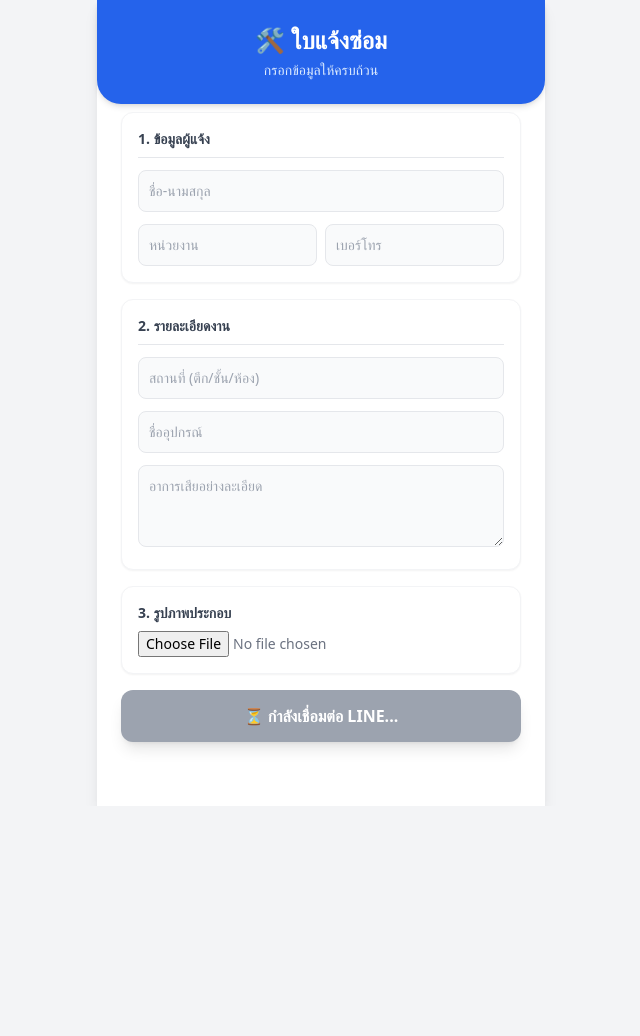
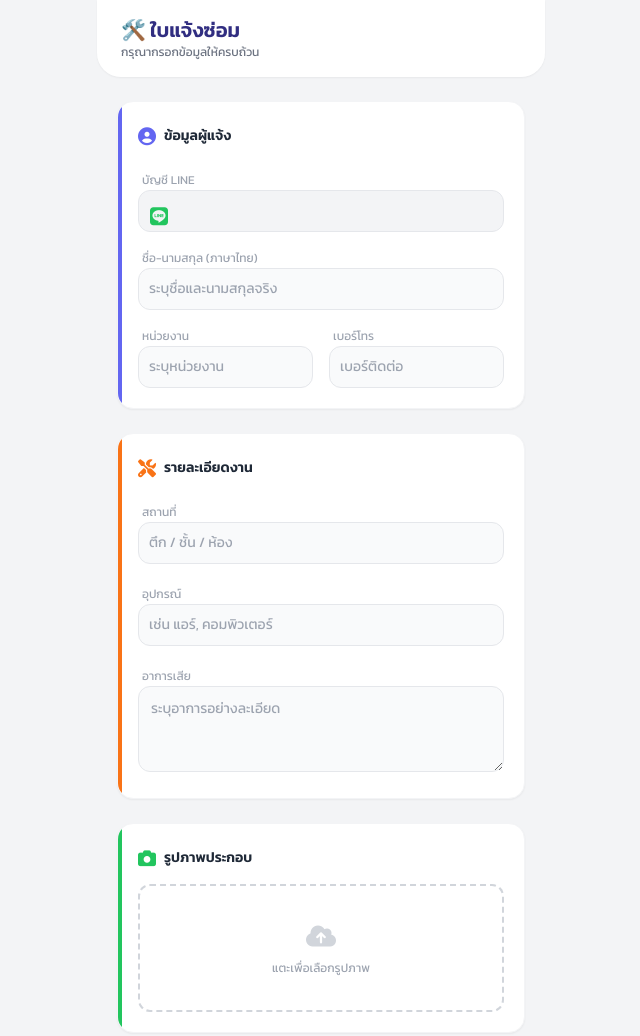
Before and after one commit to WinaiBB32/repair-liff, a plain HTML site: page index.html in a window 1280 px wide. Shown: the top 1036 px of the page, without its empty margins (319-959 px from the left). Before the commit the page ends 806 px from the top, so only its background shows below. Drawn offline with nearby package versions, Linux system fonts and the light colour scheme.

Commit message:
ฟหก

```diff
--- a/index.html
+++ b/index.html
@@ -2,8 +2,12 @@
 <html lang="th">
   <head>
     <meta charset="UTF-8" />
-    <meta name="viewport" content="width=device-width, initial-scale=1.0" />
+    <meta
+      name="viewport"
+      content="width=device-width, initial-scale=1.0, user-scalable=no"
+    />
     <title>แจ้งซ่อมออนไลน์</title>
+
     <script src="https://cdn.tailwindcss.com"></script>
     <script
       charset="utf-8"
@@ -13,133 +17,262 @@
       href="https://fonts.googleapis.com/css2?family=Kanit:wght@300;400;600&display=swap"
       rel="stylesheet"
     />
+    <link
+      rel="stylesheet"
+      href="https://cdnjs.cloudflare.com/ajax/libs/font-awesome/6.4.0/css/all.min.css"
+    />
+
     <style>
       body {
         font-family: "Kanit", sans-serif;
+        background-color: #f3f4f6;
+      }
+      .glass-effect {
+        background: rgba(255, 255, 255, 0.95);
+        backdrop-filter: blur(10px);
+        border-bottom: 1px solid rgba(255, 255, 255, 0.3);
+      }
+      .input-field {
+        transition: all 0.3s ease;
+      }
+      .input-field:focus {
+        border-color: #4f46e5;
+        box-shadow: 0 0 0 3px rgba(79, 70, 229, 0.1);
       }
     </style>
   </head>
-  <body class="bg-gray-100 min-h-screen font-sans">
+  <body class="text-gray-700">
+    <div class="max-w-md mx-auto min-h-screen relative pb-24">
       <div
-      class="max-w-md mx-auto bg-white min-h-screen shadow-lg relative pb-10"
+        class="glass-effect sticky top-0 z-40 shadow-sm px-6 py-4 rounded-b-3xl"
       >
-      <div
-        class="bg-blue-600 p-6 text-white rounded-b-3xl text-center shadow-md"
-      >
-        <h1 class="text-2xl font-bold">🛠️ ใบแจ้งซ่อม</h1>
-        <p class="text-blue-100 text-sm mt-1">กรอกข้อมูลให้ครบถ้วน</p>
+        <div class="flex justify-between items-center">
+          <div>
+            <h1 class="text-xl font-bold text-indigo-900">🛠️ ใบแจ้งซ่อม</h1>
+            <p class="text-xs text-gray-500">กรุณากรอกข้อมูลให้ครบถ้วน</p>
+          </div>
+          <div id="profileSection" class="hidden">
+            <img
+              id="userImg"
+              src=""
+              class="w-10 h-10 rounded-full border-2 border-indigo-100 shadow-sm"
+            />
+          </div>
+        </div>
       </div>
 
-      <form id="repairForm" class="p-6 space-y-4 -mt-4">
+      <form id="repairForm" class="px-5 mt-6 space-y-6">
         <div
-          class="bg-white p-4 rounded-xl border border-gray-100 shadow-sm space-y-3"
+          class="bg-white p-5 rounded-2xl shadow-sm border border-gray-100 relative overflow-hidden"
         >
-          <h3 class="font-bold text-gray-700 border-b pb-2 text-sm uppercase">
-            1. ข้อมูลผู้แจ้ง
+          <div class="absolute top-0 left-0 w-1 h-full bg-indigo-500"></div>
+          <h3
+            class="text-sm font-bold text-gray-800 mb-4 flex items-center gap-2"
+          >
+            <i class="fas fa-user-circle text-indigo-500 text-lg"></i>
+            ข้อมูลผู้แจ้ง
           </h3>
+
+          <div class="space-y-3">
+            <div>
+              <label class="text-xs text-gray-400 ml-1">บัญชี LINE</label>
+              <div class="relative">
+                <i
+                  class="fab fa-line absolute left-3 top-3 text-green-500 text-lg"
+                ></i>
+                <input
+                  type="text"
+                  id="lineDisplayName"
+                  class="w-full pl-9 p-2.5 bg-gray-100 border border-gray-200 rounded-xl text-sm text-gray-500 cursor-not-allowed"
+                  disabled
+                />
+              </div>
+            </div>
+
+            <div>
+              <label class="text-xs text-gray-400 ml-1"
+                >ชื่อ-นามสกุล (ภาษาไทย)</label
+              >
               <input
                 type="text"
                 id="name"
-            class="w-full p-2.5 bg-gray-50 border rounded-lg text-sm"
-            placeholder="ชื่อ-นามสกุล"
+                class="input-field w-full p-2.5 bg-gray-50 border border-gray-200 rounded-xl text-sm"
+                placeholder="ระบุชื่อและนามสกุลจริง"
                 required
               />
-          <div class="flex gap-2">
+            </div>
+
+            <div class="grid grid-cols-2 gap-4">
+              <div>
+                <label class="text-xs text-gray-400 ml-1">หน่วยงาน</label>
                 <input
                   type="text"
-              id="dept"
-              class="w-1/2 p-2.5 bg-gray-50 border rounded-lg text-sm"
-              placeholder="หน่วยงาน"
+                  id="department"
+                  class="input-field w-full p-2.5 bg-gray-50 border border-gray-200 rounded-xl text-sm"
+                  placeholder="ระบุหน่วยงาน"
                   required
                 />
+              </div>
+              <div>
+                <label class="text-xs text-gray-400 ml-1">เบอร์โทร</label>
                 <input
                   type="tel"
                   id="phone"
-              class="w-1/2 p-2.5 bg-gray-50 border rounded-lg text-sm"
-              placeholder="เบอร์โทร"
+                  class="input-field w-full p-2.5 bg-gray-50 border border-gray-200 rounded-xl text-sm"
+                  placeholder="เบอร์ติดต่อ"
                   required
                 />
               </div>
             </div>
+          </div>
+        </div>
 
         <div
-          class="bg-white p-4 rounded-xl border border-gray-100 shadow-sm space-y-3"
+          class="bg-white p-5 rounded-2xl shadow-sm border border-gray-100 relative overflow-hidden"
         >
-          <h3 class="font-bold text-gray-700 border-b pb-2 text-sm uppercase">
-            2. รายละเอียดงาน
+          <div class="absolute top-0 left-0 w-1 h-full bg-orange-500"></div>
+          <h3
+            class="text-sm font-bold text-gray-800 mb-4 flex items-center gap-2"
+          >
+            <i class="fas fa-tools text-orange-500 text-lg"></i> รายละเอียดงาน
           </h3>
+          <div class="space-y-4">
+            <div>
+              <label class="text-xs text-gray-400 ml-1">สถานที่</label>
               <input
                 type="text"
-            id="loc"
-            class="w-full p-2.5 bg-gray-50 border rounded-lg text-sm"
-            placeholder="สถานที่ (ตึก/ชั้น/ห้อง)"
+                id="location"
+                class="input-field w-full p-2.5 bg-gray-50 border border-gray-200 rounded-xl text-sm"
+                placeholder="ตึก / ชั้น / ห้อง"
                 required
               />
+            </div>
+            <div>
+              <label class="text-xs text-gray-400 ml-1">อุปกรณ์</label>
               <input
                 type="text"
-            id="equip"
-            class="w-full p-2.5 bg-gray-50 border rounded-lg text-sm"
-            placeholder="ชื่ออุปกรณ์"
+                id="equipment"
+                class="input-field w-full p-2.5 bg-gray-50 border border-gray-200 rounded-xl text-sm"
+                placeholder="เช่น แอร์, คอมพิวเตอร์"
                 required
               />
+            </div>
+            <div>
+              <label class="text-xs text-gray-400 ml-1">อาการเสีย</label>
               <textarea
-            id="desc"
+                id="description"
                 rows="3"
-            class="w-full p-2.5 bg-gray-50 border rounded-lg text-sm"
-            placeholder="อาการเสียอย่างละเอียด"
+                class="input-field w-full p-3 bg-gray-50 border border-gray-200 rounded-xl text-sm"
+                placeholder="ระบุอาการอย่างละเอียด"
                 required
               ></textarea>
             </div>
+          </div>
+        </div>
 
-        <div class="bg-white p-4 rounded-xl border border-gray-100 shadow-sm">
-          <label class="font-bold text-gray-700 block mb-2 text-sm uppercase"
-            >3. รูปภาพประกอบ</label
+        <div
+          class="bg-white p-5 rounded-2xl shadow-sm border border-gray-100 relative overflow-hidden"
         >
+          <div class="absolute top-0 left-0 w-1 h-full bg-green-500"></div>
+          <label
+            class="text-sm font-bold text-gray-800 mb-2 flex items-center gap-2"
+          >
+            <i class="fas fa-camera text-green-500 text-lg"></i> รูปภาพประกอบ
+          </label>
+
+          <div class="relative mt-3 group">
             <input
               type="file"
-            id="img"
+              id="imageFile"
               accept="image/*"
-            class="w-full text-sm text-gray-500"
+              class="hidden"
+              onchange="previewImage(this)"
             />
+            <div
+              id="uploadBox"
+              class="w-full h-32 border-2 border-dashed border-gray-300 rounded-xl flex flex-col items-center justify-center cursor-pointer hover:bg-gray-50 transition"
+              onclick="document.getElementById('imageFile').click()"
+            >
+              <div id="placeholder" class="text-center">
+                <i
+                  class="fas fa-cloud-upload-alt text-2xl text-gray-300 mb-2"
+                ></i>
+                <p class="text-xs text-gray-400">แตะเพื่อเลือกรูปภาพ</p>
+              </div>
+              <img
+                id="preview"
+                class="hidden h-full w-full object-cover rounded-xl"
+              />
+            </div>
+          </div>
         </div>
 
         <button
           type="submit"
           id="submitBtn"
-          class="w-full bg-blue-600 text-white font-bold py-3.5 rounded-xl shadow-lg disabled:bg-gray-400"
+          class="w-full bg-gradient-to-r from-indigo-600 to-blue-600 text-white font-bold py-4 rounded-xl shadow-lg transform transition hover:-translate-y-1 disabled:opacity-50 disabled:cursor-not-allowed"
           disabled
         >
           ⏳ กำลังเชื่อมต่อ LINE...
         </button>
       </form>
+    </div>
 
     <div
       id="loading"
-        class="hidden fixed inset-0 bg-black/60 z-50 flex flex-col items-center justify-center backdrop-blur-sm"
+      class="hidden fixed inset-0 bg-white/90 backdrop-blur-sm z-50 flex flex-col items-center justify-center"
     >
       <div
-          class="animate-spin rounded-full h-12 w-12 border-4 border-white border-t-transparent mb-3"
+        class="animate-spin rounded-full h-12 w-12 border-4 border-indigo-100 border-t-indigo-600 mb-4"
       ></div>
-        <p class="text-white font-bold">กำลังส่งข้อมูล...</p>
-      </div>
+      <p class="text-indigo-800 font-bold animate-pulse">กำลังส่งข้อมูล...</p>
     </div>
 
     <script>
+      // ============================================
+      // ⚙️ ตั้งค่า (อัปเดตล่าสุด)
       // ============================================
       const LIFF_ID = "2008574686-nwaPEvQj";
       const GAS_API =
         "https://script.google.com/macros/s/AKfycbwL8pWR4T3YJ_8F8ukmvj5IBtl6yKFYXfUh_cRcoVzK_wjE5PvSnHJ9e9yJCYwUaXIzEQ/exec";
       // ============================================
 
+      // Preview Image
+      function previewImage(input) {
+        if (input.files && input.files[0]) {
+          const reader = new FileReader();
+          reader.onload = function (e) {
+            document.getElementById("preview").src = e.target.result;
+            document.getElementById("preview").classList.remove("hidden");
+            document.getElementById("placeholder").classList.add("hidden");
+            document
+              .getElementById("uploadBox")
+              .classList.remove("border-2", "border-dashed");
+          };
+          reader.readAsDataURL(input.files[0]);
+        }
+      }
+
       async function main() {
         try {
           await liff.init({ liffId: LIFF_ID });
           if (liff.isLoggedIn()) {
             const profile = await liff.getProfile();
-            document.getElementById("name").value = profile.displayName;
+
+            // ✅ โชว์ชื่อไลน์ในช่องสีเทา
+            document.getElementById("lineDisplayName").value =
+              profile.displayName;
+
+            // Show Profile Icon
+            document.getElementById("userImg").src = profile.pictureUrl;
+            document
+              .getElementById("profileSection")
+              .classList.remove("hidden");
+
+            // Enable Button
             const btn = document.getElementById("submitBtn");
             btn.disabled = false;
-            btn.innerText = "🚀 ยืนยันแจ้งซ่อม";
+            btn.innerText = "🚀 ยืนยันการแจ้งซ่อม";
           } else {
             liff.login();
           }
@@ -155,9 +288,10 @@
           e.preventDefault();
           document.getElementById("loading").classList.remove("hidden");
 
+          // 1. Convert Image
           let img64 = "",
             imgType = "";
-          const f = document.getElementById("img").files[0];
+          const f = document.getElementById("imageFile").files[0];
           if (f) {
             if (f.size > 5 * 1024 * 1024) {
               alert("รูปใหญ่เกิน 5MB");
@@ -172,14 +306,16 @@
             });
           }
 
+          // 2. Prepare Data
+          // หมายเหตุ: ส่ง name ที่ User พิมพ์เองไปบันทึก
           const payload = {
             action: "create_ticket",
             data: {
               userId: liff.getDecodedIDToken().sub,
-              name: document.getElementById("name").value,
-              department: document.getElementById("dept").value,
+              name: document.getElementById("name").value, // เอาค่าจากช่องพิมพ์เอง
+              department: document.getElementById("department").value,
               phone: document.getElementById("phone").value,
-              location: document.getElementById("loc").value,
+              location: document.getElementById("location").value,
               equipment: document.getElementById("equipment").value,
               description: document.getElementById("description").value,
               imageBase64: img64,
@@ -187,30 +323,31 @@
             },
           };
 
-          // 🔥 แก้ไขตรงนี้: เพิ่ม credentials: 'omit' สำหรับ iOS
+          // 3. Send to Google Apps Script
           fetch(GAS_API, {
             method: "POST",
             redirect: "follow",
             headers: { "Content-Type": "text/plain;charset=utf-8" },
             body: JSON.stringify(payload),
-            credentials: "omit", // <--- กุญแจสำคัญแก้ Load failed บน iPad
+            credentials: "omit",
           })
             .then((response) => response.json())
             .then((res) => {
               document.getElementById("loading").classList.add("hidden");
+
               if (res.status === "success" || res.result === "success") {
-                // ✅ แก้ไขแล้ว: ใช้ Alert ธรรมดาแทน liff.then
-                alert(`✅ บันทึกสำเร็จ!\nเลขที่ใบงาน: ${res.ticketId}`);
+                const ticket = res.ticketId || "ได้รับข้อมูลแล้ว";
+                alert(`✅ บันทึกสำเร็จ!\n\nเลขที่ใบงาน: ${ticket}`);
                 liff.closeWindow();
               } else {
                 alert(
-                  "❌ บันทึกไม่สำเร็จ: " + (res.message || "Unknown Error")
+                  "❌ บันทึกไม่สำเร็จ: " + (res.message || JSON.stringify(res))
                 );
               }
             })
             .catch((err) => {
               document.getElementById("loading").classList.add("hidden");
-              alert("เกิดข้อผิดพลาด: " + err);
+              alert("เกิดข้อผิดพลาดในการเชื่อมต่อ: " + err);
             });
         });
     </script>
```
Lines whose indentation alone changed are shown as unchanged.
